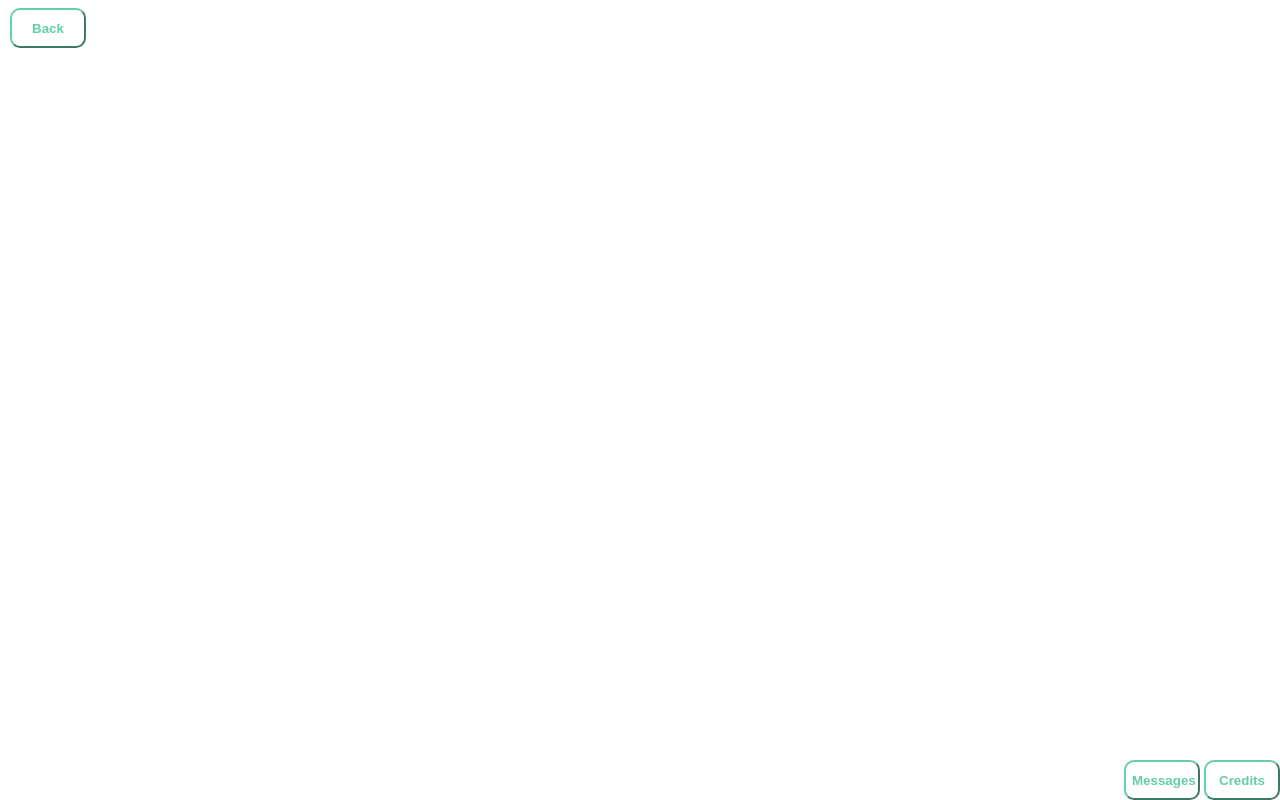
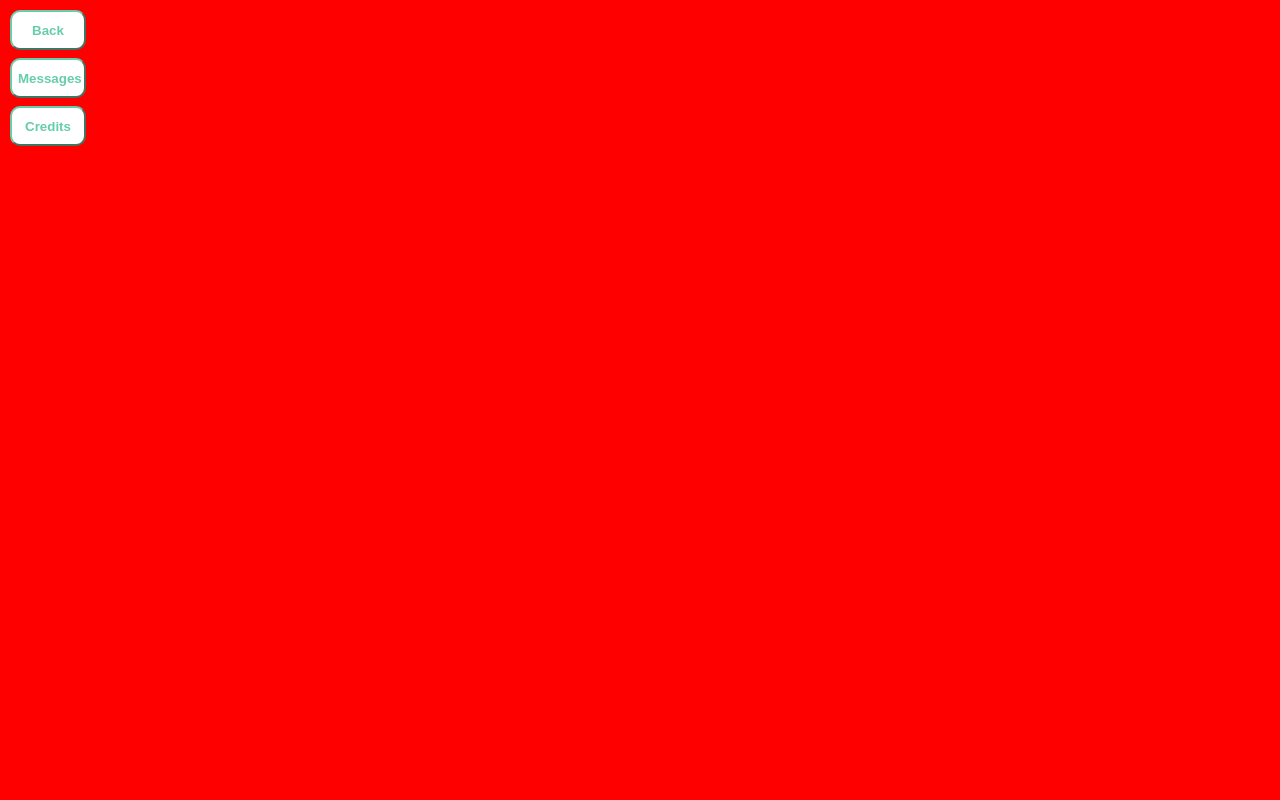
Before and after one commit to vtange/messages-page-2022, a plain HTML site: page index.html in a window 1280 px wide. Drawn offline with Linux system fonts and the light colour scheme; some packages are replaced by stand-ins of ours; a script that the page names is missing.

Commit message:
more progress

```diff
--- a/index.html
+++ b/index.html
@@ -34,10 +34,14 @@
     <div id="ie11-cover"><p>Please use a different web browser to see this site.</p><p>このサイトを見るために他のウェブブラウザーを使ってください。</p></div>
     <div id="nojs-cover"><p>Please turn on Javascript to fully access this site's features.</p><p>このサイトの全ての機能を利用するためにはJavaScriptを有効にする必要があります。</p></div>
     <div id="content">
-        <a href="../"><button class="back-btn">Back</button></a>
         <div class="button-container">
-            <button class="messages-btn" onclick="toggleMessagesPopup(true)">Messages</button>
-            <button class="credits-btn" onclick="toggleCreditsPopup(true)">Credits</button>
+            <a href="../"><button class="btn back-btn">Back</button></a>
+            <button class="btn messages-btn" onclick="toggleMessagesPopup(true)">Messages</button>
+            <button class="btn credits-btn" onclick="toggleCreditsPopup(true)">Credits</button>
+        </div>
+
+        <div class="FULLSCRN">
+
         </div>
 
         <div class="popup" id="messages-popup">
--- a/src/index.css
+++ b/src/index.css
@@ -1,5 +1,6 @@
 body {
     font-family: "Merriweather", serif;
+    margin: 0;
 }
 
 *:lang(ja) {
@@ -70,8 +71,27 @@ body:not(.showCredits) #credits-popup {
     }
 }
 /*--------------CREDITS---------------*/
+.FULLSCRN {
+    background-color: red;
+    height: 100vh;
+    width: 100vw;
+    position: fixed;
+}
 
-.back-btn {
+.button-container {
+    top: 10px;
+    display: flex;
+    left: 10px;
+    flex-direction: column;
+    position: absolute;
+    z-index: 999;
+}
+
+.button-container > *{
+    margin-bottom: 8px;
+}
+
+.btn {
     border: 2px outset #66cdaa;
     border-radius: 10px;
     background-color: #fff;
@@ -79,14 +99,12 @@ body:not(.showCredits) #credits-popup {
     cursor: pointer;
     font-family: arial;
     font-weight: 600;
-    position: absolute;
-    left: 10px;
     height: 40px;
     width: 76px;
     z-index: 1;
 }
 
-.back-btn:active {
+.btn:active {
     border: 2px solid #6699aa;
     background-color: #eee;
     color: #6699aa;
@@ -115,52 +133,7 @@ body:not(.showCredits) #credits-popup {
     border-style: solid;
 }
 
-.button-container {
-    position: absolute;
-    bottom: 0;
-    right: 0;
-}
-
-.credits-btn {
-    border: 2px outset #66cdaa;
-    border-radius: 10px;
-    background-color: #fff;
-    color: #66cdaa;
-    cursor: pointer;
-    font-family: arial;
-    font-weight: 600;
-    height: 40px;
-    width: 76px;
-    z-index: 1;
-}
-
-.credits-btn:active {
-    border: 2px solid #6699aa;
-    background-color: #eee;
-    color: #6699aa;
-}
-
-.messages-btn {
-    border: 2px outset #66cdaa;
-    border-radius: 10px;
-    background-color: #fff;
-    color: #66cdaa;
-    cursor: pointer;
-    font-family: arial;
-    font-weight: 600;
-    height: 40px;
-    width: 76px;
-    z-index: 1;
-}
-
-.messages-btn:active {
-    border: 2px solid #6699aa;
-    background-color: #eee;
-    color: #6699aa;
-}
-
-.back-btn:active, .close-button:active,
-.messages-btn:active, .credits-button:active {
+.btn:active, .close-button:active {
     transform: translateY(1px);
 }
 
```
